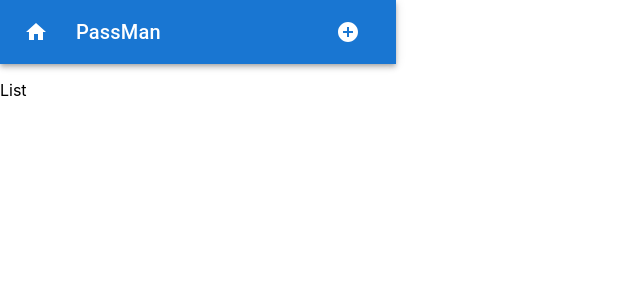
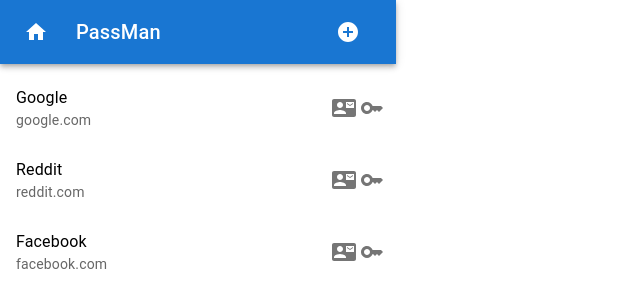
Before and after one commit to ihrynkiv/PassMan, a React (Create React App) app: page / in a window 1280 px wide. Shown: the top 308 px of the page, without its empty margins (0-640 px from the left). Built offline with nearby package versions, Linux system fonts and the light colour scheme.

Commit message:
Added auth service

```diff
--- a/src/App.js
+++ b/src/App.js
@@ -1,10 +1,10 @@
 import React, { useState } from 'react';
 import './App.css';
 import { withCookies } from 'react-cookie';
-import { AddRecord } from "./Components/AddRecord/AddRecord.component";
-import { Header } from "./Components/Header/Header.component";
+import { AddRecord } from "./components/AddRecord/AddRecord.component";
+import { Header } from "./components/Header/Header.component";
 import { PAGES } from "./constants/pages.constants";
-import { List } from "./Components/List/List.component";
+import { PasswordList } from "./components/PasswordList/PasswordList.component";
 
 const App = () => {
   const [page, setPage] = useState(PAGES.MAIN_PAGE)
@@ -14,7 +14,7 @@
         onHomeClick={() => setPage(PAGES.MAIN_PAGE)}
         onAddRecordClick={() => setPage(PAGES.ADD_RECORD)}
       />
-      {page === PAGES.MAIN_PAGE && <List/>}
+      {page === PAGES.MAIN_PAGE && <PasswordList/>}
       {page === PAGES.ADD_RECORD && <AddRecord/>}
     </div>
   );
--- a/src/Components/List/List.component.js
+++ /dev/null
@@ -1,7 +0,0 @@
-import React from 'react'
-
-export const List = () => {
-  return (
-    <p>List</p>
-  )
-}
--- a/src/Components/ListItem/ListItem.component.js
+++ /dev/null
@@ -1,3 +0,0 @@
-export const ListItem = () => {
-  return <></>
-}
--- /dev/null
+++ b/src/Components/PasswordList/PasswordList.component.js
@@ -0,0 +1,53 @@
+import React from 'react'
+import { IconButton, List, ListItem, ListItemText } from "@mui/material";
+import KeyIcon from '@mui/icons-material/Key';
+import ContactMailIcon from '@mui/icons-material/ContactMail';
+
+const MOCK_DATA = [
+  {
+    id: 1,
+    name: 'Google',
+    url: 'google.com',
+  },
+  {
+    id: 2,
+    name: 'Reddit',
+    url: 'reddit.com',
+  },
+  {
+    id: 3,
+    name: 'Facebook',
+    url: 'facebook.com',
+  },
+]
+
+export const PasswordList = () => {
+  return (
+    <List>
+      {
+        MOCK_DATA.map((item) => {
+          return (
+            <ListItem
+              key={item.id}
+              secondaryAction={
+                <>
+                  <IconButton edge="end" aria-label="Copy username">
+                    <ContactMailIcon/>
+                  </IconButton>
+                  <IconButton edge="end" aria-label="Copy password">
+                    <KeyIcon/>
+                  </IconButton>
+                </>
+              }
+            >
+              <ListItemText
+                primary={item.name}
+                secondary={item.url}
+              />
+            </ListItem>
+          )
+        })
+      }
+    </List>
+  )
+}
--- /dev/null
+++ b/src/services/Users.service.js
@@ -0,0 +1,5 @@
+import api from "../components/http/axios.instanse";
+
+export const AuthService = {
+    fetch: async () => api.get('/users/')
+}
```
Also changed, not shown: src/Components/http/axios.instanse.js (added, +17 -0 lines), src/services/Auth.service.js (added, +11 -0 lines).
